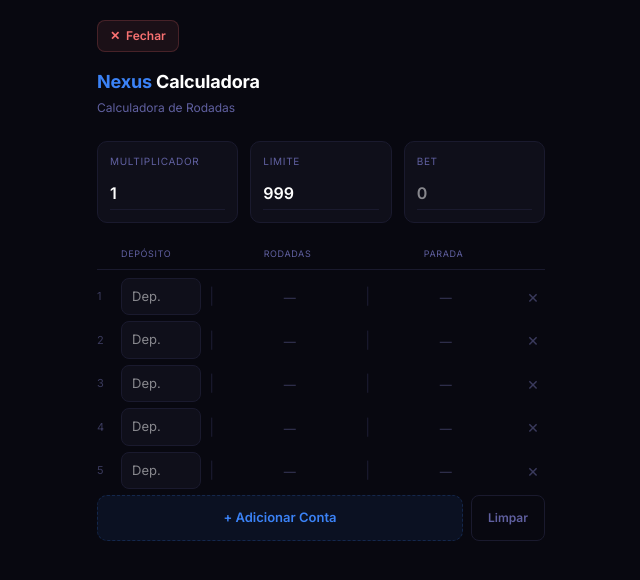
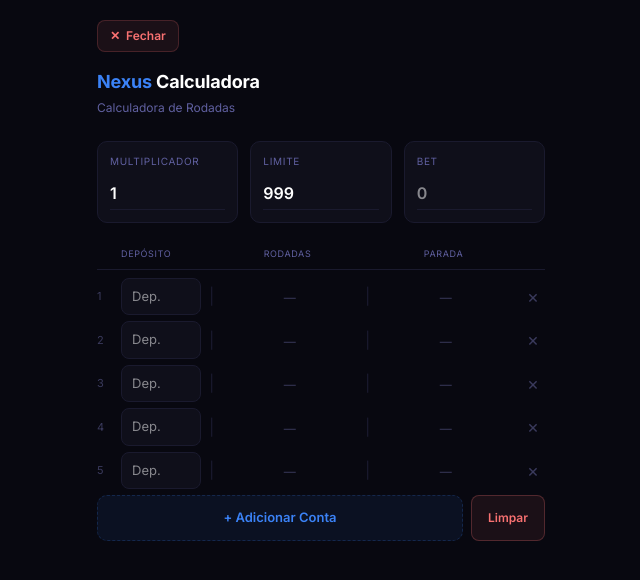
Before and after one commit to fbrunodev/nexus-sheets-frontend, a Next.js app: page /calculadora-rodadas in a window 1280 px wide. Shown: the top 580 px of the page, without its empty margins (319-959 px from the left). Built offline with nearby package versions, Linux system fonts and the light colour scheme.

Commit message:
fix: limpar button visibility with red color

```diff
--- a/app/calculadora-rodadas/page.tsx
+++ b/app/calculadora-rodadas/page.tsx
@@ -264,7 +264,7 @@ export default function CalculadoraRodadas() {
               { id: 5, deposito: "" },
             ]);
           }}
-          style={{ background: "transparent", border: "1px solid #1a1a2e", borderRadius: "8px", padding: "10px 16px", color: "#6060a0", fontSize: "12px", fontWeight: "600", cursor: "pointer", fontFamily: "Inter, sans-serif" }}
+          style={{ background: "rgba(248,113,113,0.08)", border: "1px solid rgba(248,113,113,0.25)", borderRadius: "8px", padding: "10px 16px", color: "#f87171", fontSize: "12px", fontWeight: "600", cursor: "pointer", fontFamily: "Inter, sans-serif" }}
         >
           Limpar
         </button>
```
